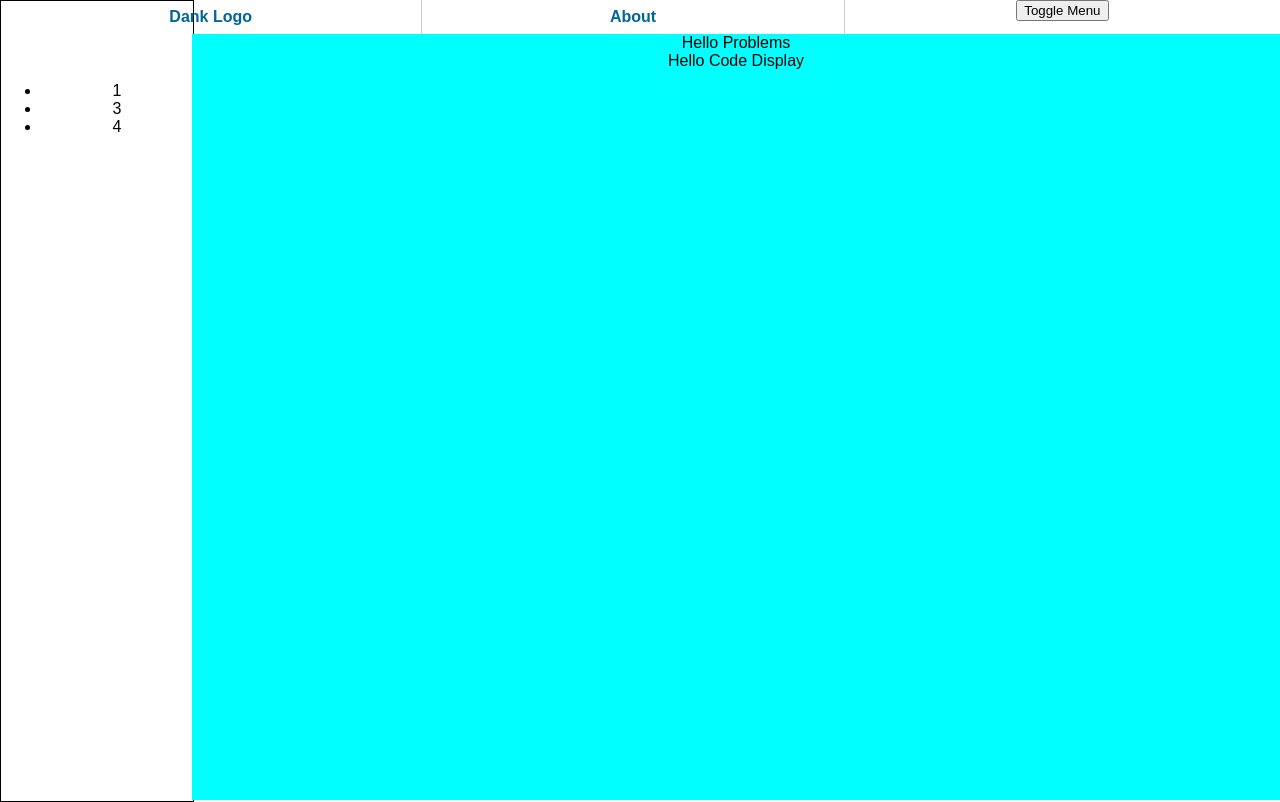
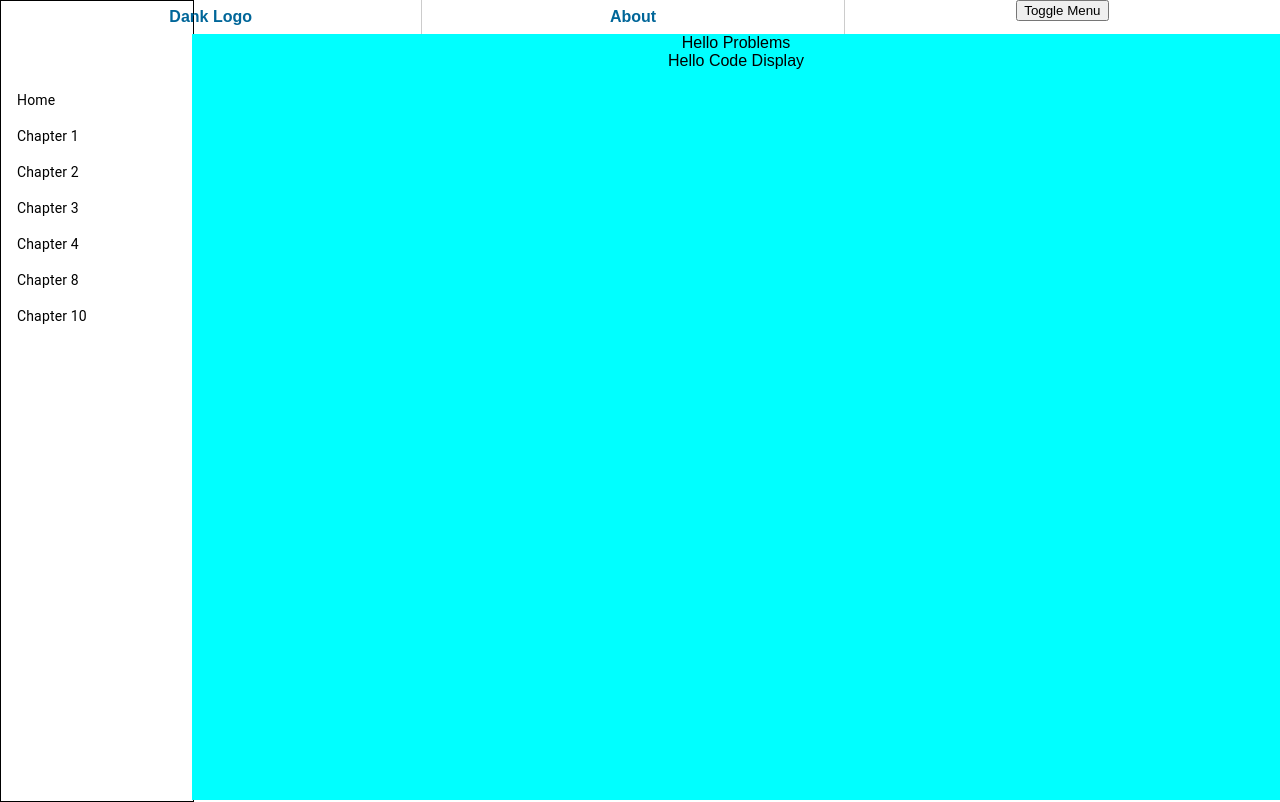
Before and after one commit to Mothergoose31/reacting-the-coding-interview, a React (Create React App) app: page / in a window 1280 px wide. Built offline with nearby package versions, Linux system fonts and the light colour scheme.

Commit message:
material-Ui-Sidebar

```diff
--- a/package.json
+++ b/package.json
@@ -3,6 +3,8 @@
   "version": "0.1.0",
   "private": true,
   "dependencies": {
+    "@material-ui/core": "^4.8.3",
+    "@material-ui/icons": "^4.5.1",
     "@testing-library/jest-dom": "^4.2.4",
     "@testing-library/react": "^9.4.0",
     "@testing-library/user-event": "^7.2.1",
--- a/src/App.jsx
+++ b/src/App.jsx
@@ -5,10 +5,22 @@ import './App.css';
 import SplashScreen from './components/splashScreen/SplashScreen'
 import IsUnique from './components/problems/isUnique/IsUnique';
 
+
 function App() {
   const [isLoading,setLoading] = useState(true) // set initial loading state to true
   const [isSideMenu,setSideMenu] = useState(true)
   const [render,setRender] = useState('none')
+
+  const items = [
+    { name: 'home', label: 'Home' },
+    { name: 'chaper 1', label: 'Chapter 1' },
+    { name: 'chapter 2', label: 'Chapter 2' },
+    { name: 'chaper 3', label: 'Chapter 3' },
+    { name: 'chapter 4', label: 'Chapter 4' },
+    { name: 'chaper 8', label: 'Chapter 8' },
+    { name: 'chapter 10', label: 'Chapter 10' },
+  ]
+
 
   useEffect(()=>{
     setTimeout(()=>{
@@ -33,7 +45,7 @@ function App() {
       <div id="page-wrap">
         <NavBar toggleSideMenu={toggleSideMenu}/>
 
-        <SideMenu isSideMenu={isSideMenu}/>
+        <SideMenu isSideMenu={isSideMenu} items={items}/>
         <IsUnique/>
       </div>
     </>
--- a/src/components/sideMenu/SideMenu.jsx
+++ b/src/components/sideMenu/SideMenu.jsx
@@ -1,13 +1,20 @@
 import React from 'react';
+import List from "@material-ui/core/List";
+import ListItem from "@material-ui/core/ListItem";
+import ListItemText from '@material-ui/core/ListItemText'
 
-const SideMenu = ({isSideMenu})=>{
+const SideMenu = ({isSideMenu,items})=>{
     return(
         <div className={isSideMenu ? 'sideMenu' : 'sideMenu hidden'}>
-            <ul>
-                <li>1</li>
-                <li>3</li>
-                <li>4</li>
-            </ul>
+            <div className="SideMenu">
+        <List disablePadding dense>
+          {items.map(({ label, name, ...rest }) => (
+            <ListItem key={name} button {...rest}>
+              <ListItemText>{label}</ListItemText>
+            </ListItem>
+          ))}
+        </List>
+      </div>
         </div>
     )
 }
```
Also changed, not shown: 1 other file (tests, documents, lock files or other folders).
